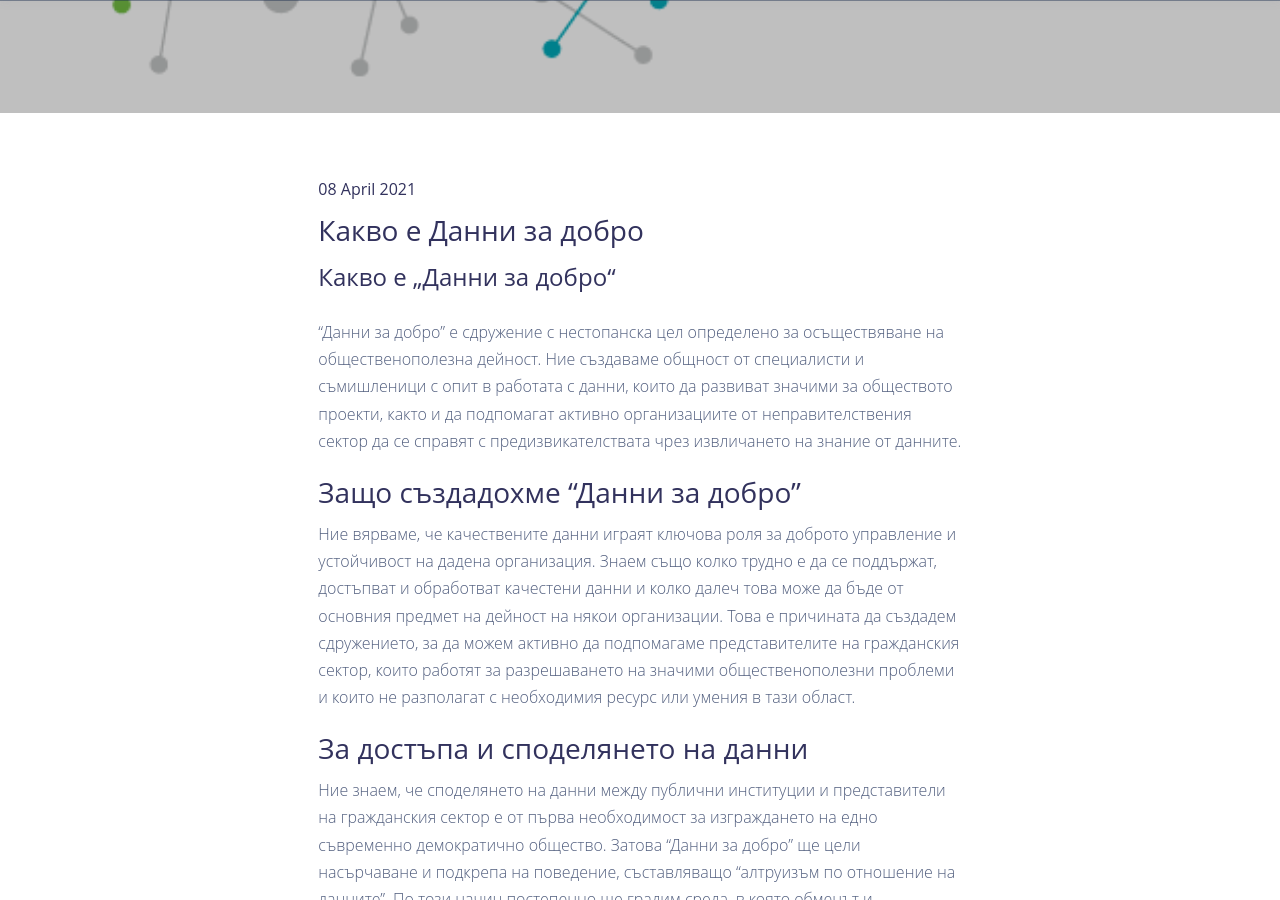
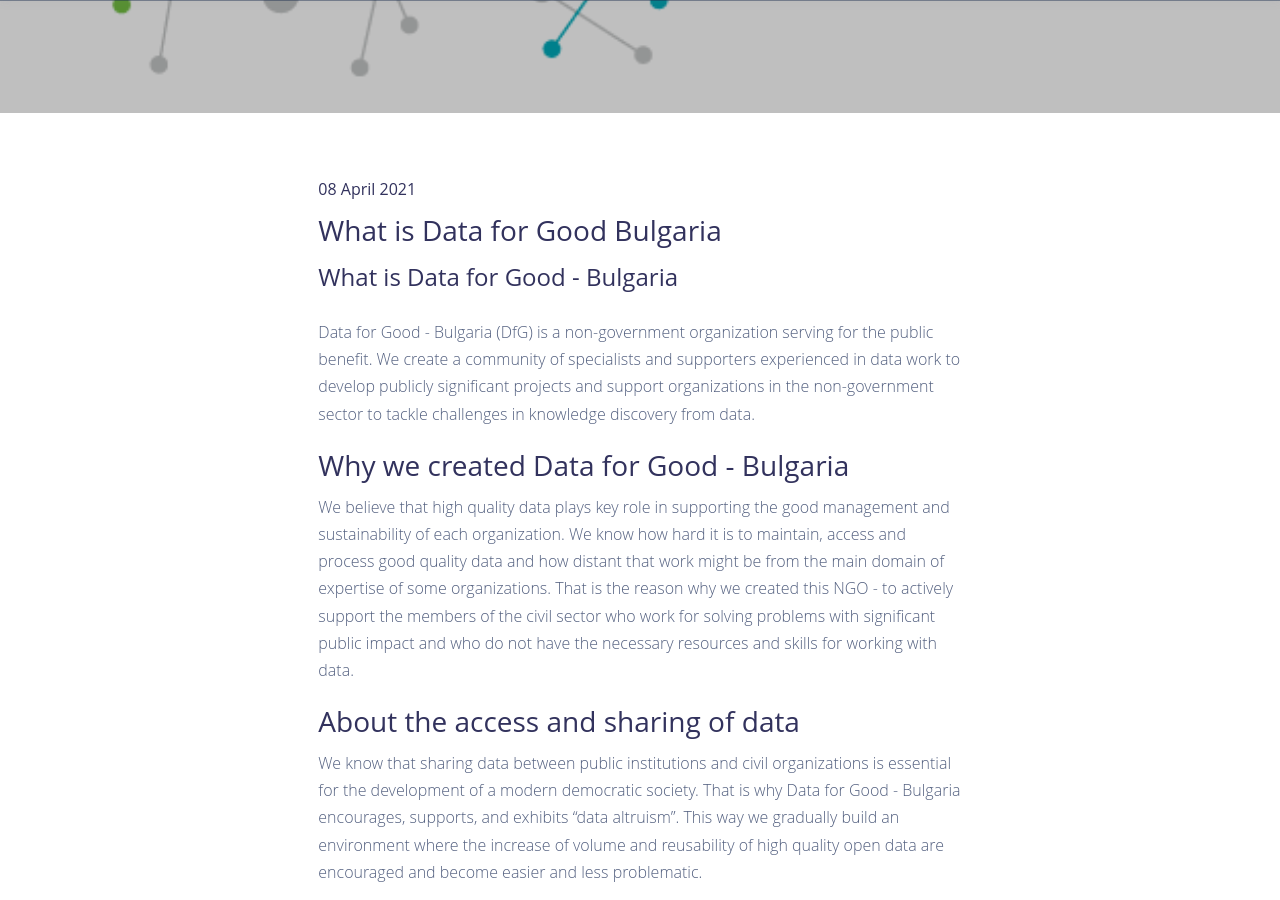
Before and after one commit to data-for-good-bg/data-for-good-bg.github.io, a Jekyll site: the page built from en/_posts/2021-04-18-dfg-mission.md, in a window 1280 px wide and 900 px high, scrolled down 787 px. Built offline with Jekyll 4.4.1, drawn with Linux system fonts in a browser that asks for light colours; nearby versions of some CDN libraries; some of the changed text lies outside the part shown.

Commit message:
translated DfG mission blog post to EN

```diff
--- a/_data/map.yml
+++ b/_data/map.yml
@@ -3,6 +3,7 @@
   bg: bg/_posts/2021-03-14-zaedno-v-chas.md
 -
   bg: bg/_posts/2021-04-18-dfg-mission.md
+  en: bg/_posts/2021-04-18-dfg-mission.md
 -
   bg: bg/_posts/2021-04-21-kindergartens-infographic.md
 -
--- /dev/null
+++ b/en/_posts/2021-04-18-dfg-mission.md
@@ -0,0 +1,23 @@
+---
+title: What is Data for Good Bulgaria
+date: 2021-04-08 00:00:00
+description: We are Data for Good - Bulgaria. Our goal is to support the civil sector in Bulgaria by providing services related to data processing and data analysis.
+featured_image: /assets/img/pages/color-graph.png
+author: Nikola Tulechki
+lang: en
+---
+
+#### What is Data for Good - Bulgaria
+Data for Good - Bulgaria (DfG) is a non-government organization serving for the public benefit. We create a community of specialists and supporters experienced in data work to develop publicly significant projects and support organizations in the non-government sector to tackle challenges in knowledge discovery from data.
+
+### Why we created Data for Good - Bulgaria
+We believe that high quality data plays key role in supporting the good management and sustainability of each organization. We know how hard it is to maintain, access and process good quality data and how distant that work might be from the main domain of expertise of some organizations. That is the reason why we created this NGO - to actively support the members of the civil sector who work for solving problems with significant public impact and who do not have the necessary resources and skills for working with data.
+
+### About the access and sharing of data
+We know that sharing data between public institutions and civil organizations is essential for the development of a modern democratic society. That is why Data for Good - Bulgaria encourages, supports, and exhibits "data altruism". This way we gradually build an environment where the increase of volume and reusability of high quality open data are encouraged and become easier and less problematic.
+
+### About the data and education
+We are convinced that the functional literacy depends more and more on the ability to understand datasets with ever increasing complexity. That is why Data for Good - Bulgaria provides resources and competences for educational initiatives related to improving the skills for working with data.
+
+### About the quality and reusability of data
+Compliance to the established norms and standards is essential when sharing data. This ensures its reusability, compatibility with other datasets, and overall preservation of its value over time. That is why one of the additional goals of Data for Good - Bulgaria is to participate in the public debate related to the problems of preparation, publishing, sharing, and maintenance of open datasets.
```
